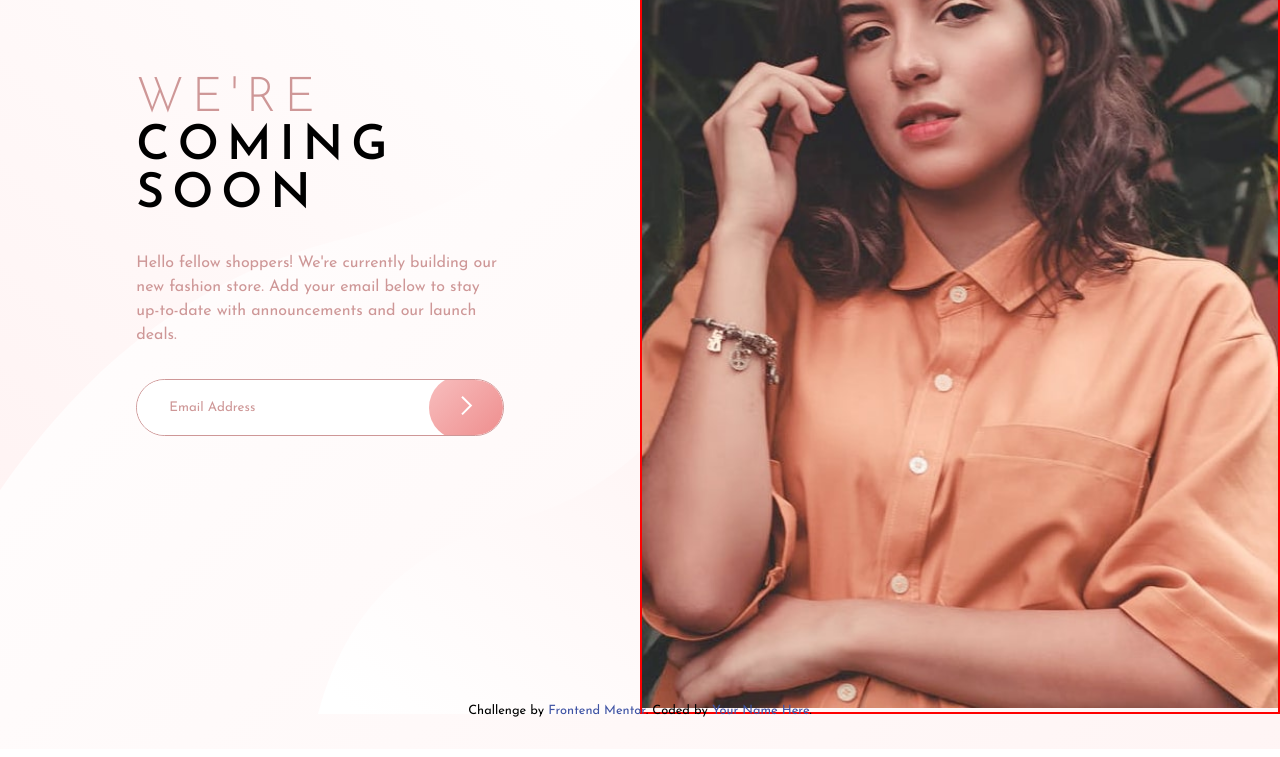
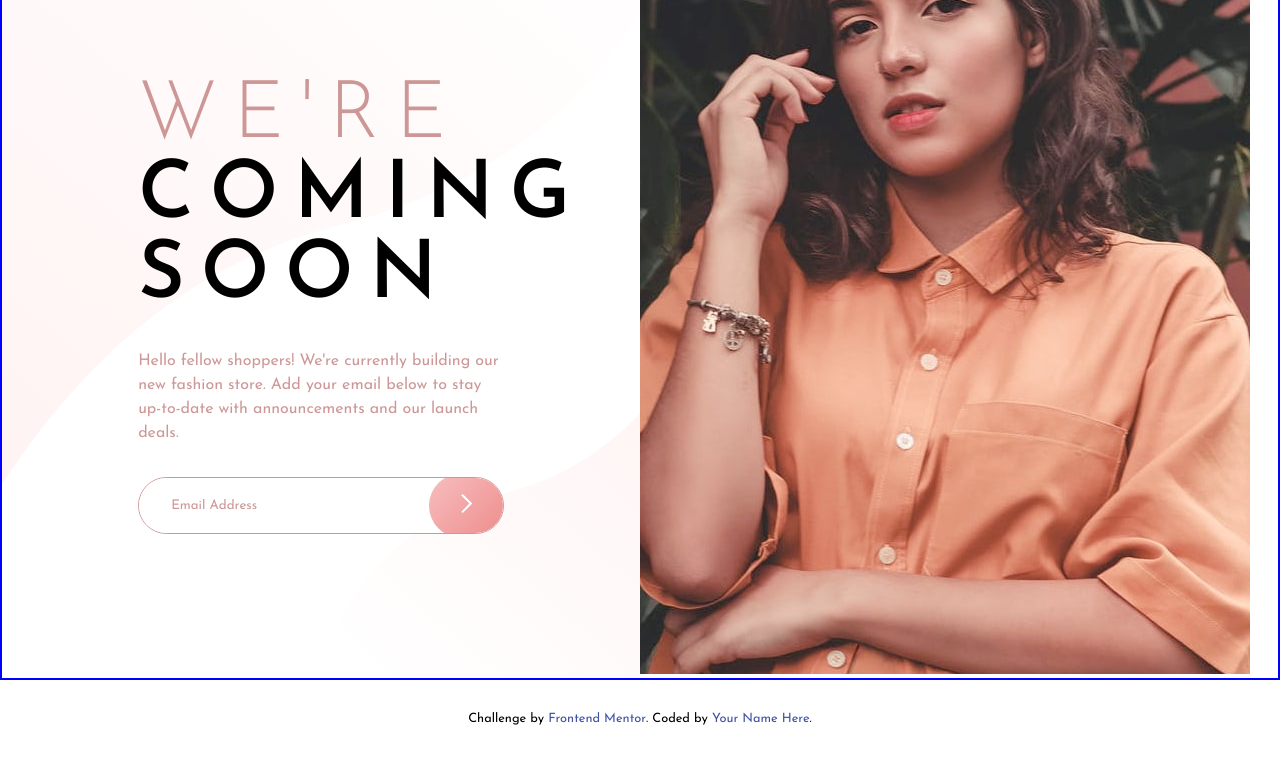
Before and after one commit to Kevin-Kigotho/Base-Apparel-Coming-Soon, a plain HTML site: page index.html in a window 1280 px wide. Shown: the part 128-885 px from the top of the page. Drawn offline with Linux system fonts and the light colour scheme.

Commit message:
Resposive Intro__img

```diff
--- a/css/style.css
+++ b/css/style.css
@@ -38,8 +38,10 @@ a {
 }
 
 img {
-  width: 100%;
+  /* max-width: 100%;
+  height: auto; */
   display: inline-block;
+  /* object-fit: cover; */
 }
 
 input[type="email"] {
@@ -52,7 +54,11 @@ html {
 
 body {
   font-family: var(--ff-body);
-  background-image: var(--linear-gradient-light);
+  /* background-image: var(--linear-gradient-light); */
+}
+
+.container {
+  border: 2px solid blue;
 }
 
 /* Header Section */
@@ -89,7 +95,7 @@ header {
   margin-top: 3rem;
 }
 
-.content .content__text h1 {
+.content__text h1 {
   text-transform: uppercase;
   letter-spacing: 0.5rem;
   font-size: 3rem;
@@ -159,11 +165,11 @@ form .form-container button {
 
 @media screen and (min-width: 674px) {
   main {
-    height: 100vh;
+    /* height: 80vh; */
   }
 
   .container {
-    /* height: 100vh; */
+    /* height: 80vh; */
     /* width: 100vw; */
     display: grid;
     grid-template-columns: repeat(2, 1fr);
@@ -171,6 +177,11 @@ form .form-container button {
 
   header.intro {
     padding: 2rem 6rem;
+  }
+
+  .content__text h1 {
+    font-size: 5rem;
+    letter-spacing: 1rem;
   }
 
   .content__img {
@@ -182,13 +193,14 @@ form .form-container button {
   }
 
   .intro__img {
-    border: 2px solid red;
     display: initial;
+    /* background-image: url(../images/hero-desktop.jpg);
+    background-repeat: no-repeat;
+    background-position: top left;
+    background-size: cover;
+  } */
+
+  .intro__img img {
+
   }
-
-  /* .intro__img img {
-    width: 100%;
-    height: 100%;
-    display: inline-block;
-  } */
 }
```
